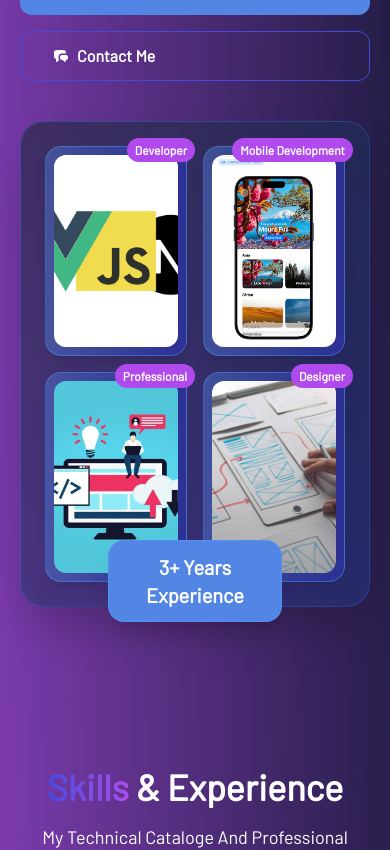
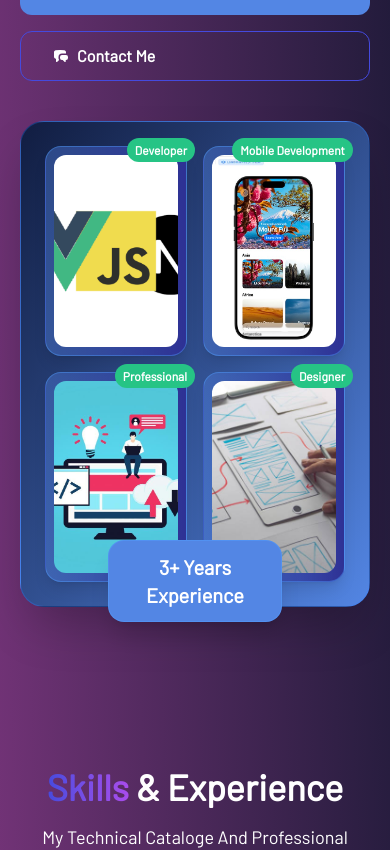
Before and after one commit to ttPuck/Portfolio, a Vue app: page / in a window 390 px wide. Shown: the part 3804-4654 px from the top of the page. Built offline with nearby package versions, Linux system fonts and the light colour scheme.

Commit message:
Dev 2
More styling and css changes

```diff
--- a/src/App.vue
+++ b/src/App.vue
@@ -4,7 +4,7 @@
   </div>
   <div
     v-else
-    class="min-h-screen bg-linear-to-bl via-35% from-[#0b132b] to-[#b14aed] font-[Barlow,sans-serif]"
+    class="min-h-screen bg-linear-to-bl via-35% from-[#0b132b] to-[#a03e99] font-[Barlow,sans-serif]"
   >
     <NavBar />
     <MeSection />
--- a/src/components/AboutMe.vue
+++ b/src/components/AboutMe.vue
@@ -4,16 +4,16 @@
     id="about"
   >
     <div
-      class="w-full px-5 sm:px-8 md:px-12 lg:px-8 max-w-5xl lg:max-w-7xl mx-auto relative z-10"
+      class="w-full px-5 sm:px-12 md:px-14 lg:px-18 max-w-7xl lg:max-w-10xl mx-auto relative z-10"
     >
       <div class="grid lg:grid-cols-2 gap-10 xl:gap-14 items-center">
         <div
           class="lg:h-full flex justify-center lg:justify-start order-2 lg:order-1"
         >
-          <div class="relative w-full max-w-md">
+          <div class="relative w-full max-w">
             <div
               data-aos="zoom-in"
-              class="relative bg-linear-to-br from-gray-800/60 to-blue-900/40 rounded-3xl p-6 backdrop-blur-sm border border-blue-500/30 shadow-2xl"
+              class="relative bg-linear-to-br from-[#111d41] to-[#5386e4] rounded-3xl p-6 backdrop-blur-sm border border-blue-500/30 shadow-2xl"
             >
               <div class="grid grid-cols-2 gap-4">
                 <div
@@ -154,7 +154,7 @@ const aboutImage = [
     gradient: `bg-linear-to-r from-[#5386e4]/40 to-[#2e3194]
          border-blue-400/40`,
     badge: "Developer",
-    badgeColor: "bg-[#b14aed]",
+    badgeColor: "bg-[#26c485]",
     animation: "fade-right",
     delay: 200,
   },
@@ -165,7 +165,7 @@ const aboutImage = [
     gradient: `bg-linear-to-r from-[#5386e4]/40 to-[#2e3194]
          border-blue-400/40`,
     badge: "Mobile Development",
-    badgeColor: "bg-[#b14aed]",
+    badgeColor: "bg-[#26c485]",
     animation: "fade-left",
     delay: 200,
   },
@@ -176,7 +176,7 @@ const aboutImage = [
     gradient: `bg-linear-to-r from-[#5386e4]/40 to-[#2e3194]
          border-blue-400/40`,
     badge: "Professional",
-    badgeColor: "bg-[#b14aed]",
+    badgeColor: "bg-[#26c485]",
     animation: "fade-right",
     delay: 400,
   },
@@ -187,7 +187,7 @@ const aboutImage = [
     gradient: `bg-linear-to-r from-[#5386e4]/40 to-[#2e3194]
          border-blue-400/40`,
     badge: "Designer",
-    badgeColor: "bg-[#b14aed]",
+    badgeColor: "bg-[#26c485]",
     animation: "fade-left",
     delay: 400,
   },
--- a/src/components/Contact.vue
+++ b/src/components/Contact.vue
@@ -5,7 +5,7 @@
         <h2 class="text-4xl md:text-5xl font-bold text-white mb-4">
           Get In
           <span
-            class="text-transparent bg-clip-text bg-linear-to-r from-blue-400 to-cyan-400"
+            class="text-transparent bg-clip-text bg-linear-to-r from-[#b14aed] to-[#454ade]"
           >
             Touch
           </span>
--- a/src/components/Projects.vue
+++ b/src/components/Projects.vue
@@ -14,11 +14,11 @@
           A Collection Of My Projects, With Both Public And Private Source Code
         </p>
       </div>
-      <div class="grid grid-cols-1 md:grid-cols-2 lg:grid-cols-3 gap-8">
+      <div class="grid grid-cols-1 md:grid-cols-3 lg:grid-cols-4  gap-8">
         <div
           v-for="(project, index) in projects"
           :key="project.id"
-          class="group relaive bg-linear-to-br from-gray-600/50 to-blue-900/30 rounded-3xl overflow-hidden border backdrop-blur-sm hover:border-blue-400/30 transition-all duration-500 hover:transform hover:-translate-y-2"
+          class="group relaive bg-linear-to-br from-gray-600/50 to-blue-900/30 rounded-3xl overflow-hidden border backdrop-blur-sm hover:border-[#a73ee4] transition-all duration-500 hover:transform hover:-translate-y-2"
           :class="project.bordColor"
           data-aos="fade-up"
           :data-aos-delay="(index + 1) * 100"
@@ -137,7 +137,7 @@ const projects = ref([
         name: "Website",
         url: "https://romansroad.netlify.app",
         icon: EyeIcon,
-        class: "text-white hover:text-blue-300",
+        class: "text-[#FDE800] hover:text-[#5386e4]",
       },
     ],
   },
@@ -183,17 +183,39 @@ const projects = ref([
         name: "Website (Sign-up and Login)",
         url: "#",
         icon: EyeIcon,
-        class: "text-white hover:text-blue-300",
+        class: "text-[#FDE800] hover:text-[#5386e4]",
       },
       {
         name: "Github Repo",
         url: "#",
         icon: CodeBracketIcon,
-        class: "text-white hover:text-blue-300",
+        class: "text-[#FDE800] hover:text-[#5386e4]",
       },
     ],
   },
-
+    {
+    id: 3,
+    title: "nvSIL",
+    desc: `A faithful replica of nvALT (a successor to Notational Velocity) for Apple Silicon. Built in Swift using StoryBoard UI.`,
+    image: "../public/project4.png",
+    category: "Frontend",
+    bordColor: "border-blue-500/30",
+    badgeColor: "bg-blue-500",
+    technolg: [
+      {
+        name: "Swift",
+        class: "bg-blue-500/20 border-blue-400/30 text-blue-200",
+      },
+    ],
+    links: [
+      {
+        name: "Github Repo & Packaged App",
+        url: "https://github.com/ptwees/nvSIL",
+        icon: ArrowDownTrayIcon,
+        class: "text-[#FDE800] hover:text-[#5386e4]",
+      },
+    ],
+  },
   {
     id: 3,
     title: "Dev Portfolio Template",
@@ -218,30 +240,7 @@ const projects = ref([
         name: "Github Repo",
         url: "#",
         icon: ArrowDownTrayIcon,
-        class: "text-white hover:text-blue-300",
-      },
-    ],
-  },
-    {
-    id: 1,
-    title: "nvSIL",
-    desc: `A faithful replica of nvALT (a successor to Notational Velocity) for Apple Silicon. Built in Swift using StoryBoard UI.`,
-    image: "../public/project4.png",
-    category: "Frontend",
-    bordColor: "border-blue-500/30",
-    badgeColor: "bg-blue-500",
-    technolg: [
-      {
-        name: "Swift",
-        class: "bg-blue-500/20 border-blue-400/30 text-blue-200",
-      },
-    ],
-    links: [
-      {
-        name: "Github Repo & Packaged App",
-        url: "https://github.com/ptwees/nvSIL",
-        icon: ArrowDownTrayIcon,
-        class: "text-white hover:text-blue-300",
+        class: "text-[#FDE800] hover:text-[#5386e4]",
       },
     ],
   },
--- a/src/components/Skillset.vue
+++ b/src/components/Skillset.vue
@@ -78,11 +78,11 @@
               :class="exp.borderColor"
             >
               <div
-                class="absolute -left-2 top-0 w-4 h-4 rounded-full group-hover:scale-150 transition-transform duration-300"
+                class="absolute -left-2 top-0 w-4 h-4 rounded-full group-hover:scale-150 group-hover:bg-[#a73ee4] transition-transform duration-300"
                 :class="exp.dotColor"
               ></div>
               <div
-                class="bg-linear-to-br from gray-800/50 to-blue-900/30 rounded-2xl p-6 border backdrop-blur-sm group-hover:border-blue-400/40 transition-all duration-300"
+                class="bg-linear-to-br from gray-800/50 to-blue-900/30 rounded-2xl p-6 border border-[#5386e4] backdrop-blur-sm group-hover:border-[#a73ee4] transition-all duration-300"
                 :class="exp.borderClass"
               >
                 <div
@@ -184,7 +184,7 @@ const experiences = [
     dotColor: "bg-blue-500",
     borderClass: "border-blue=500/20",
     dateColor: "text-cyan-400 text-sm font-semibold",
-    companyColor: "text-cyan-400",
+    companyColor: "text-[#fbff12]",
   },
   {
     id: 2,
@@ -193,10 +193,10 @@ const experiences = [
     period: "2019 - 2025",
     desc: "Frontend developer and UI/UX design for one recruiting website, and manager of all HR and administrative duties for the company. Duties included: Onboarding, Payroll, Calendar Management, Administrative Tasks, and Clerical Tasks.",
     borderColor: "border-blue-500/30",
-    dotColor: "bg-blue-500",
+    dotColor: "bg-blue-500 hover hover:bg-[#a73ee4]",
     borderClass: "border-blue=500/20",
     dateColor: "text-cyan-400 text-sm font-semibold",
-    companyColor: "text-cyan-400",
+    companyColor: "text-[#fbff12]",
   },
 ];
 </script>
--- a/src/components/Testimonials.vue
+++ b/src/components/Testimonials.vue
@@ -8,7 +8,7 @@
         >
           Client
           <span
-            class="text-transparent bg-clip-text bg-linear-to-r from-blue-400 to-cyan-400"
+            class="text-transparent bg-clip-text bg-linear-to-r from-[#b14aed] to-[#454ade]"
           >
             Testimonials
           </span>
```
Also changed, not shown: public/project4.png.
